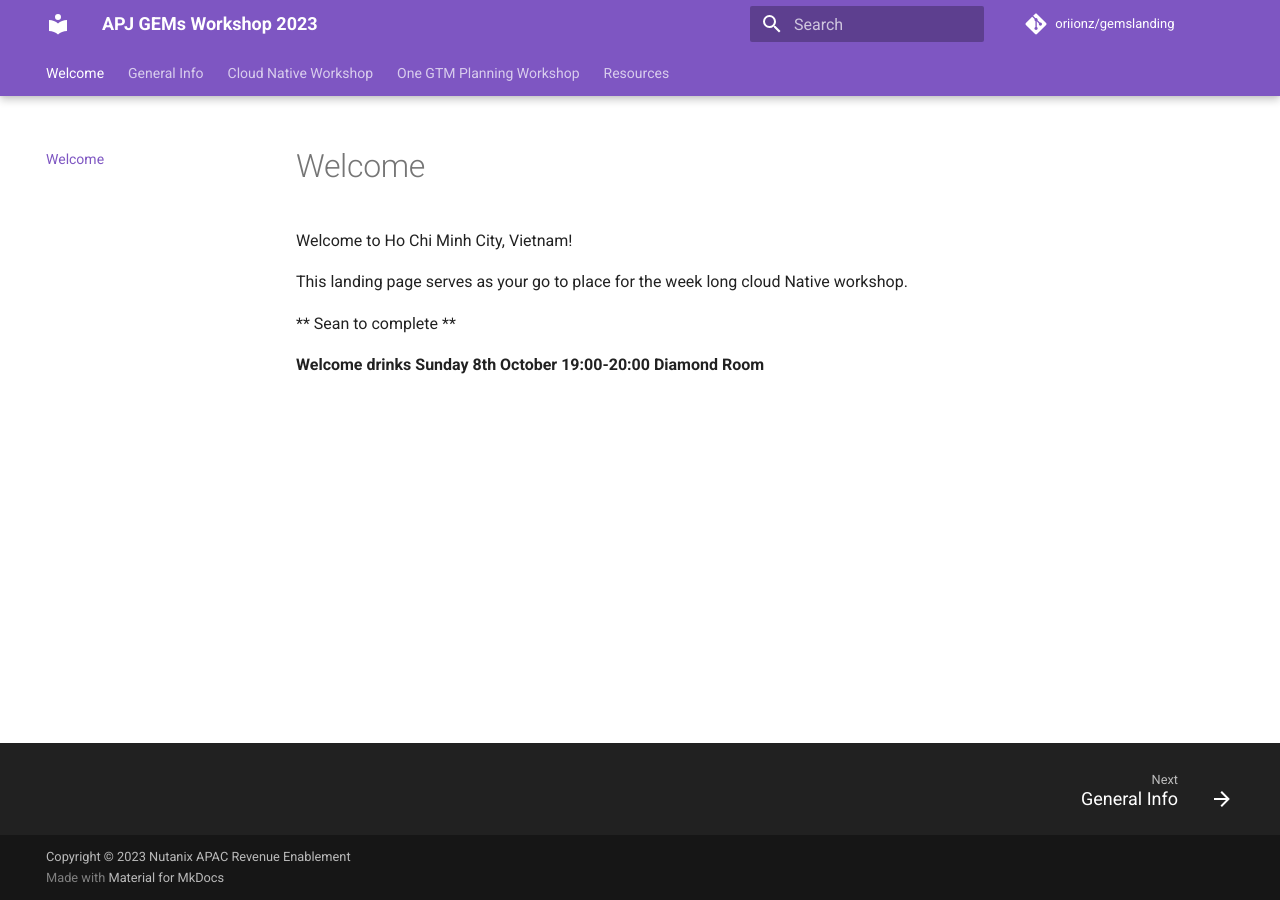
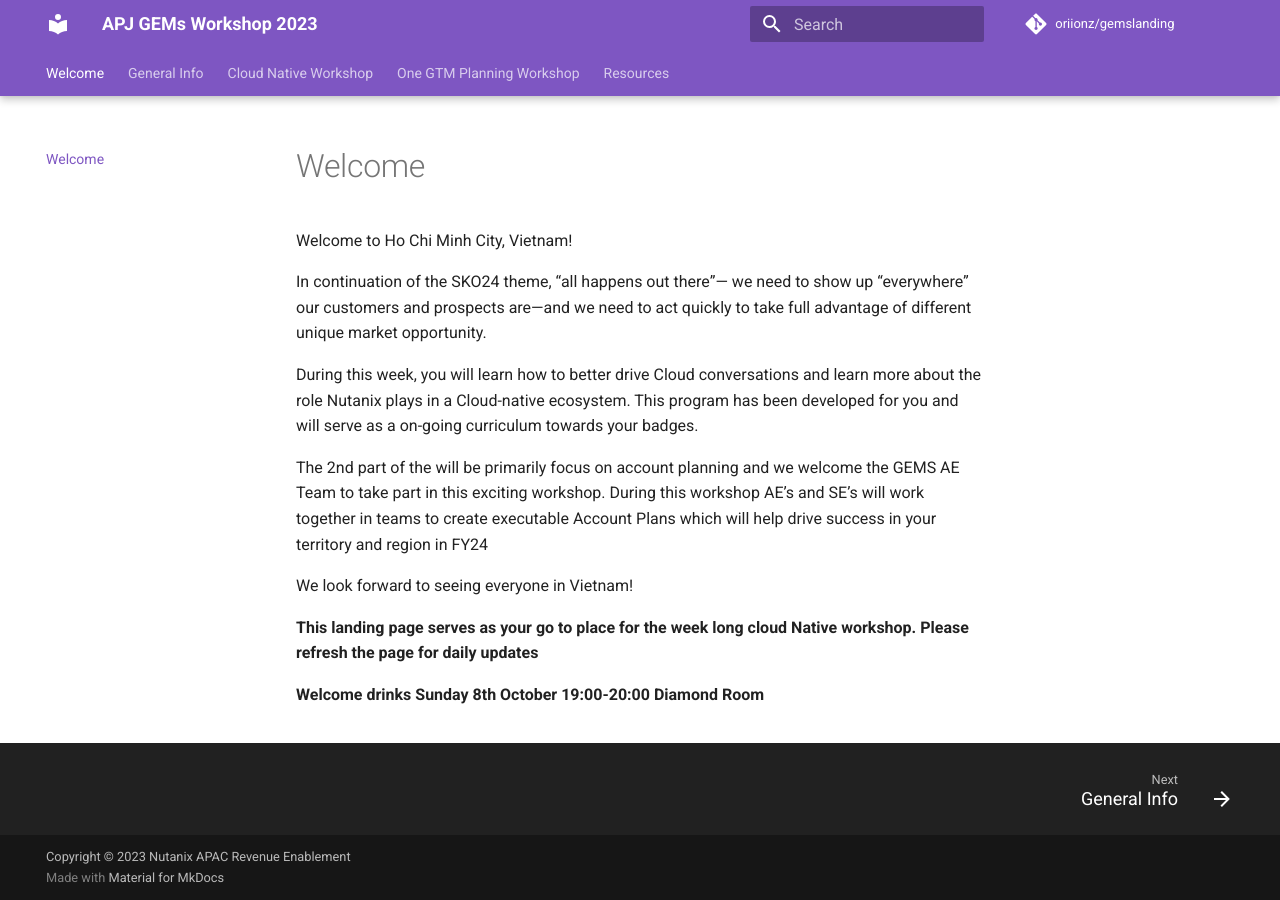
Before and after one commit to oriionz/gemslanding, an MkDocs documentation site: the page built from docs/index.md, in a window 1280 px wide. Built offline with MkDocs 1.6.1 and Material for MkDocs 9.7.7, drawn with Linux system fonts in a browser that asks for light colours; comment, search, counter and statistics services are not loaded.

Commit message:
Welcome changes

```diff
--- a/docs/index.md
+++ b/docs/index.md
@@ -3,9 +3,17 @@
 
 Welcome to Ho Chi Minh City, Vietnam!
 
-This landing page serves as your go to place for the week long cloud Native workshop.
 
-** Sean to complete **
+In continuation of the SKO24 theme, “all happens out there”— we need to show up “everywhere” our customers and prospects are—and we need to act quickly to take full advantage of different unique market opportunity.
+
+
+During this week, you will learn how to better drive Cloud conversations and learn more about the role Nutanix plays in a Cloud-native ecosystem. This program has been developed for you and will serve as a on-going curriculum towards your badges.
+
+The 2nd part of the will be primarily focus on account planning and we welcome the GEMS AE Team to take part in this exciting workshop. During this workshop AE’s and SE’s will work together in teams to create executable Account Plans which will help drive success in your territory and region in FY24
+
+We look forward to seeing everyone in Vietnam!
+
+**This landing page serves as your go to place for the week long cloud Native workshop. Please refresh the page for daily updates**
 
 
 **Welcome drinks Sunday 8th October 19:00-20:00 Diamond Room**
```
Also changed, not shown: docs/daily_agenda/ae_resources.md (+1 -0 lines).
